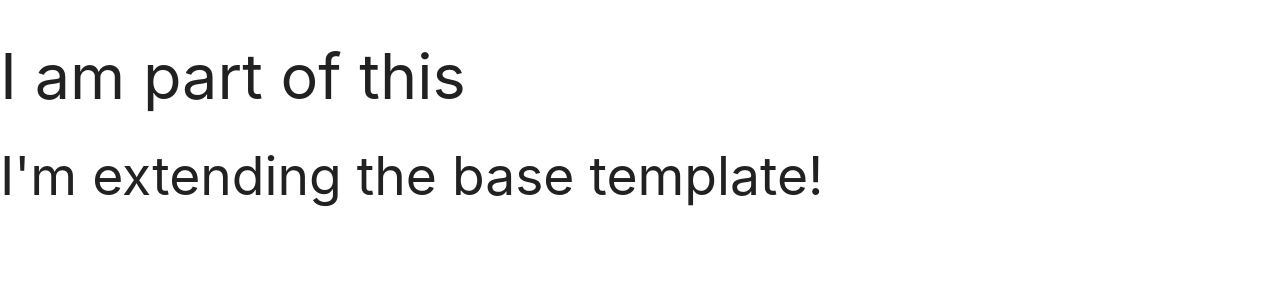
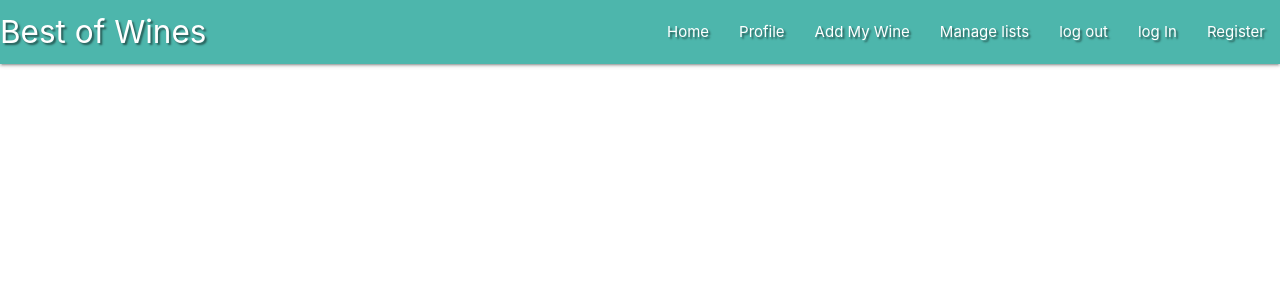
Before and after one commit to YOSTINA-dh/Task-manager_application., a Flask app: page / in a window 1280 px wide. Shown: the top 300 px of the page. Run offline with Flask 2, Linux system fonts and the light colour scheme; data that the repository does not hold is empty; some libraries are stand-ins or nearby versions.

Commit message:
Add Materialize Navbar and Sidebar

```diff
--- /dev/null
+++ b/static/css/style.css
@@ -0,0 +1,3 @@
+.text-shadow {
+    text-shadow: 2px 2px 2px rgba(0, 0, 0, 0.5);
+}
--- /dev/null
+++ b/static/js/script.js
@@ -0,0 +1,20 @@
+/*
+    jQuery for MaterializeCSS initialization
+*/
+
+$(document).ready(function () {
+    $(".sidenav").sidenav({edge: "left"});
+});
+
+
+
+
+
+/*
+    vanilla JavaScript for MaterializeCSS initialization
+*/
+
+// document.addEventListener('DOMContentLoaded', function () {
+//     let sidenavs = document.querySelectorAll(".sidenav");
+//     let sidenavsInstance = M.Sidenav.init(sidenavs, {edge: "right"});
+// });
--- a/templates/base.html
+++ b/templates/base.html
@@ -1,26 +1,62 @@
+<!-- Base document used for following DRY -Dont Repeat Yourself - principle  -->
 <!DOCTYPE html>
 <html lang="en">
 <head>
+     <!--Head with block title, imported Google fonts, Materialize components, and my own css file-->
     <meta charset="UTF-8">
     <meta http-equiv="X-UA-Compatible" content="IE=edge">
     <meta name="viewport" content="width=device-width, initial-scale=1.0">
+    <link href="https://fonts.googleapis.com/icon?family=Material+Icons" rel="stylesheet">
     <link rel="stylesheet" href="https://cdnjs.cloudflare.com/ajax/libs/font-awesome/5.15.3/css/all.min.css"
       integrity="sha512-iBBXm8fW90+nuLcSKlbmrPcLa0OT92xO1BIsZ+ywDWZCvqsWgccV3gFoRBv0z+8dLJgyAHIhR35VZc2oM/gI1w==" crossorigin="anonymous" type="text/css">
     <link rel="stylesheet" href="https://cdnjs.cloudflare.com/ajax/libs/materialize/1.0.0/css/materialize.min.css" type="text/css">
     <link rel="stylesheet" href="{{ url_for('static', filename='css/style.css') }}" type="text/css">
     {% block styles %}
     {% endblock %}
-    <title>Star Wine Lists</title>
+    <title>Best of Wines</title>
 </head>
 <body>
 
-    <h1>I am part of this</h1>
+    <header>
+         <!--Navigation bar for larger screen-->
+         <nav class="nav-extended text-shadow teal lighten-2">
+            <div class="nav-wrapper">
+              <a href="{{ url_for('get_lists') }}" class="brand-logo">Best of Wines</a>
+              <a href="#" data-target="mobile-demo" class="sidenav-trigger"><i class="fas fa-bars"></i></a>
+              <ul class="right hide-on-med-and-down">
+                <li><a href="{{ url_for('get_lists') }}">Home</a></li>
+                <li><a href="#">Profile</a></li>
+                <li><a href="#">Add My Wine</a></li>
+                <li><a href="#">Manage lists</a></li>
+                <li><a href="#">log out</a></li>
+                <li><a href="#">log In</a></li>
+                <li><a href="#">Register</a></li>
+
+
+              </ul>
+            </div>
+          </nav>
+              <!--Navigation bar for mobile version-->
+          <ul class="sidenav" id="mobile-demo">
+            <li><h4 class="center-align teal lighten-2-text text-darken 4">Best Of Wines</h4></li>
+            <li><a href="{{ url_for('get_lists') }}">Home</a></li>
+                <li><a href="#">Profile</a></li>
+                <li><a href="#">Add My Wine</a></li>
+                <li><a href="#">Manage lists </a></li>
+                <li><a href="#">log out</a></li>
+                <li><a href="#">log In</a></li>
+                <li><a href="#">Register</a></li>
+          </ul>
+    </header>
+
     {% block content %}
     {%  endblock %}
 
     <script src="https://code.jquery.com/jquery-3.5.1.min.js"
         integrity="sha256-9/aliU8dGd2tb6OSsuzixeV4y/faTqgFtohetphbbj0=" crossorigin="anonymous"></script>
     <script src="https://cdnjs.cloudflare.com/ajax/libs/materialize/1.0.0/js/materialize.min.js"></script>
+    <script src="https://cdn.jsdelivr.net/npm/emailjs-com@2.4.1/dist/email.min.js"> </script>
+    <script src="{{ url_for('static', filename='js/sendEmail.js') }}"></script>
     <script src="{{ url_for('static', filename='js/script.js') }}"></script>
     {% block scripts %}
     {% endblock %}
--- a/templates/lists.html
+++ b/templates/lists.html
@@ -1,7 +1,6 @@
 {% extends "base.html" %}
 {% block content %}
 
-    <h2>I'm extending the base template!</h2>
     {% for list in lists %}
         {{ list.list_name }}<br>
         {{ list.category_name }}<br>
```
Also changed, not shown: static/js/sendEmail.js (added, +35 -0 lines).
